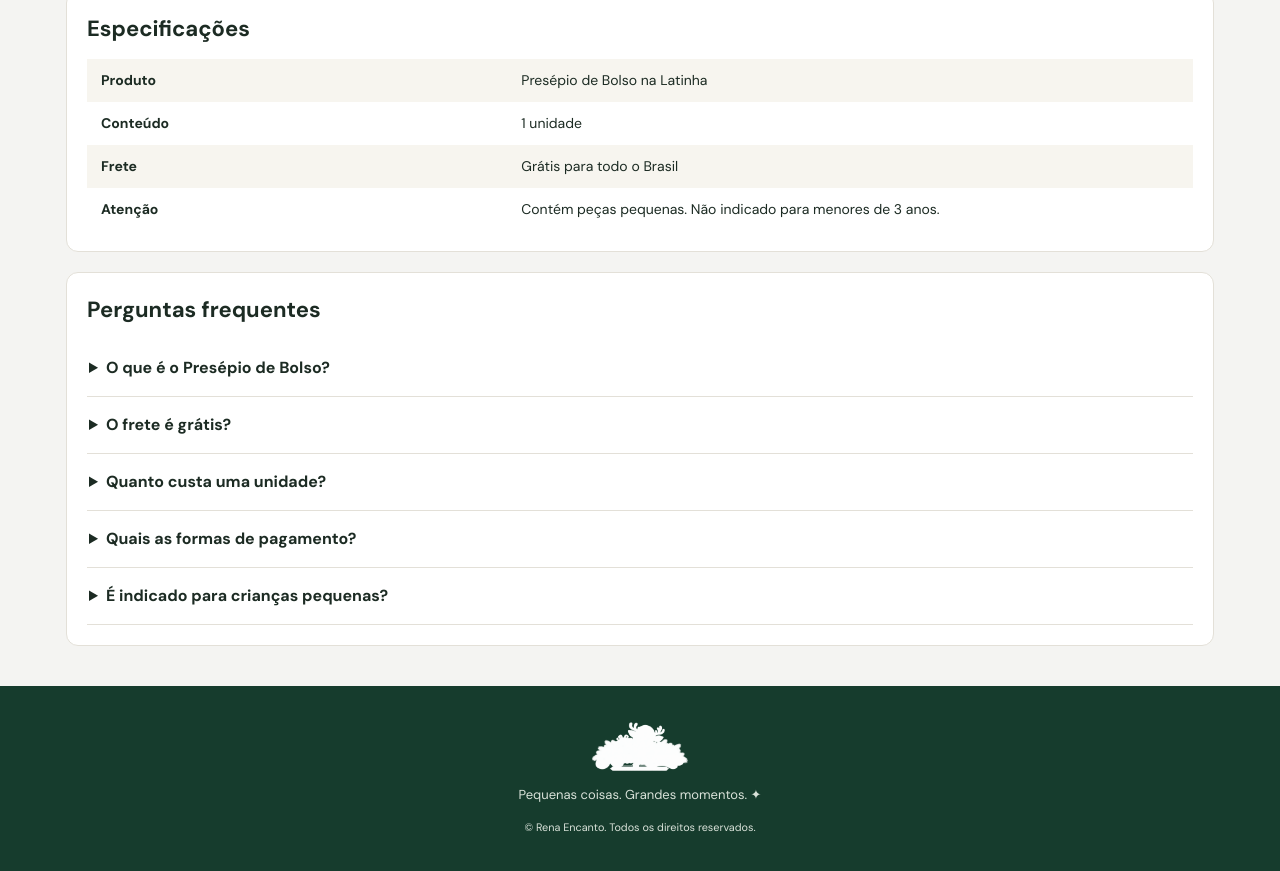
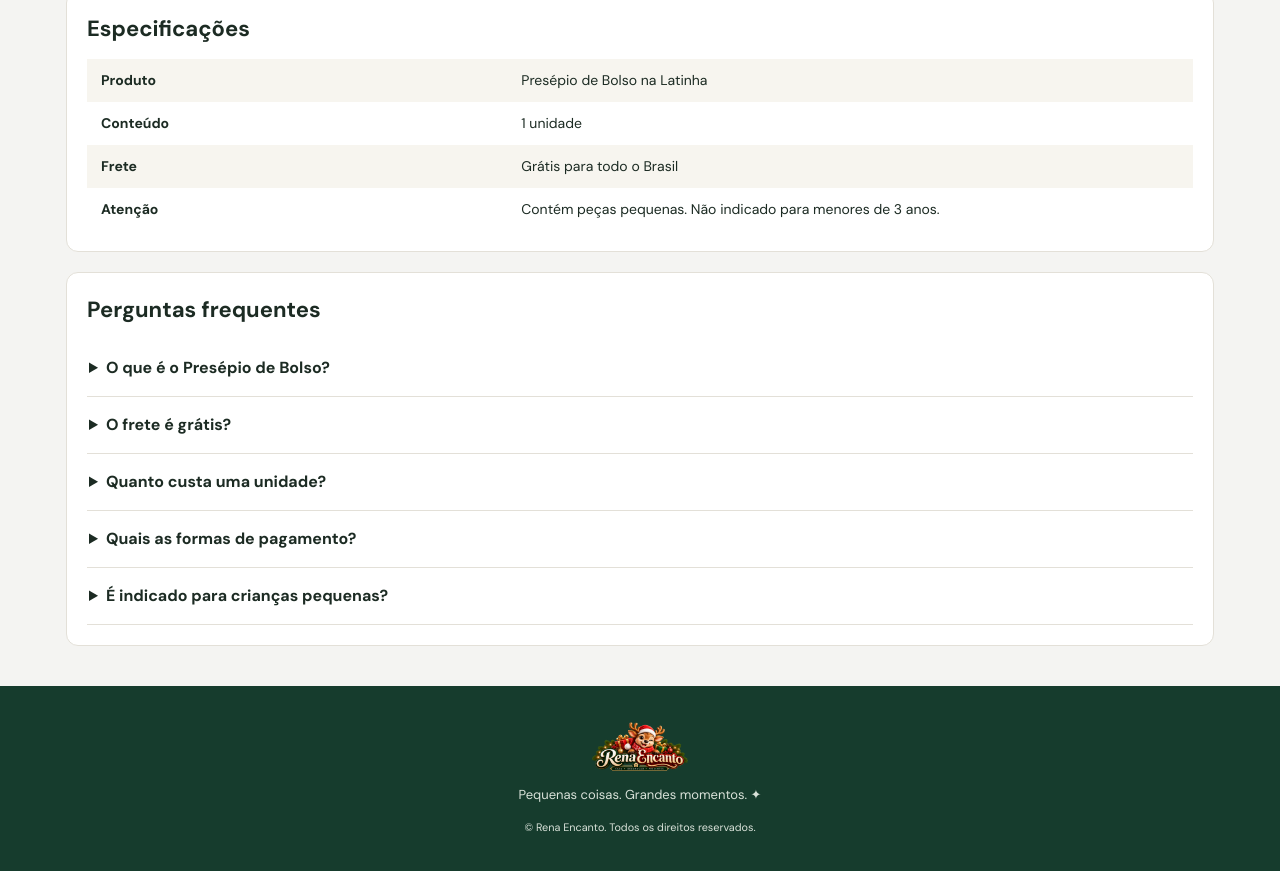
Before and after one commit to trabalhobsdo-glitch/presepio, a plain HTML site: page index.html in a window 1280 px wide. Shown: the part 2009-2880 px from the top of the page. Drawn offline with Linux system fonts and the light colour scheme.

Commit message:
Update style.css

```diff
--- a/css/style.css
+++ b/css/style.css
@@ -61,7 +61,7 @@ h1{font-size:24px;line-height:1.25;margin:0 0 14px}
 table.sp{width:100%;border-collapse:collapse;font-size:14px}.sp td{padding:11px 14px}.sp tr:nth-child(odd){background:#f7f5ef}.sp td:first-child{font-weight:700;width:38%}
 details{border-bottom:1px solid var(--line);padding:16px 2px}summary{cursor:pointer;font-weight:700}details p{color:#46564c;margin:10px 0 0}
 .foot{background:var(--g);color:#d9e2d9;text-align:center;padding:36px 16px 40px;margin-top:40px;font-size:13px}
-.foot img{height:50px;width:auto;margin:0 auto 10px;filter:brightness(0) invert(1)}
+.foot img{height:50px;width:auto;margin:0 auto 10px}
 .mbuy{display:none}
 /* checkout */
 .steps{display:flex;gap:8px;justify-content:center;margin:22px 0;font-size:13px;font-weight:700;color:var(--mut)}
```
